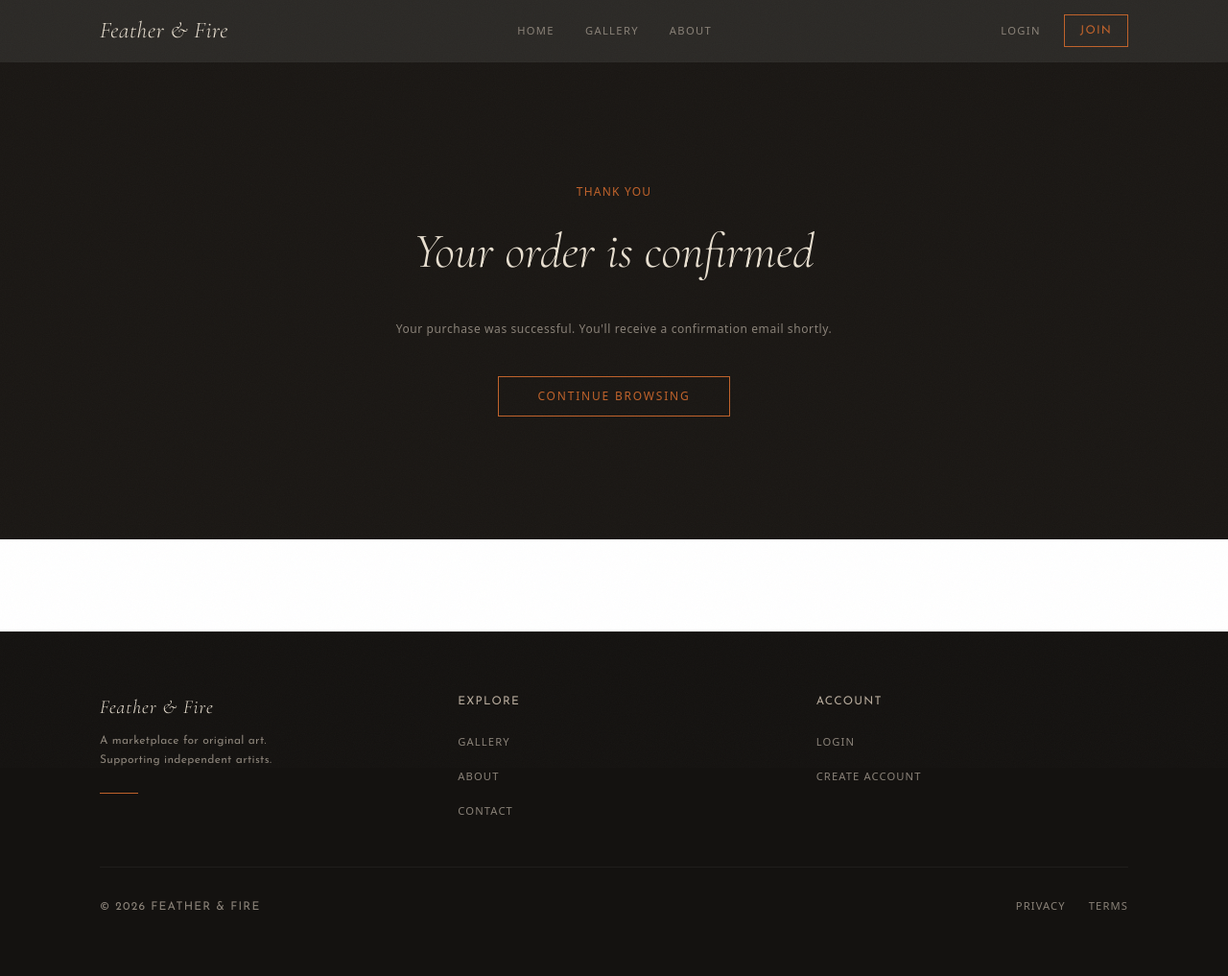
After one commit to featherandfire/featherandfire_website, a Django app: page /order/success/ in a window 1280 px wide. The commit adds this page. Shown: the whole page at 96% size. Run offline with Django 5.2, Linux system fonts and the light colour scheme; some libraries are stand-ins or nearby versions.

Commit message:
Add Stripe checkout, Order model, webhook handler, and success page

```diff
--- a/apps/marketplace/urls.py
+++ b/apps/marketplace/urls.py
@@ -7,5 +7,8 @@ urlpatterns = [
     path('about/', views.about, name='about'),
     path('apply/', views.apply, name='apply'),
     path('artwork/<int:pk>/', views.artwork_detail, name='artwork_detail'),
+    path('artwork/<int:pk>/checkout/', views.checkout, name='checkout'),
     path('artists/<int:pk>/', views.artist_shop, name='artist_shop'),
+    path('order/success/', views.order_success, name='order_success'),
+    path('webhooks/stripe/', views.stripe_webhook, name='stripe_webhook'),
 ]
--- a/apps/marketplace/views.py
+++ b/apps/marketplace/views.py
@@ -1,8 +1,14 @@
+import stripe
+from django.conf import settings
 from django.shortcuts import render, redirect, get_object_or_404
 from django.contrib import messages
-from .models import Artwork
+from django.http import HttpResponse
+from django.views.decorators.csrf import csrf_exempt
+from .models import Artwork, Order
 from .forms import SellerApplicationForm
 from apps.users.models import ArtistProfile
+
+stripe.api_key = settings.STRIPE_SECRET_KEY
 
 
 def home(request):
@@ -38,6 +44,72 @@ def about(request):
     return render(request, 'about.html')
 
 
+def checkout(request, pk):
+    artwork = get_object_or_404(Artwork, pk=pk, is_sold=False)
+    session = stripe.checkout.Session.create(
+        payment_method_types=['card'],
+        line_items=[{
+            'price_data': {
+                'currency': 'usd',
+                'unit_amount': int(artwork.price * 100),
+                'product_data': {
+                    'name': artwork.title,
+                    'description': artwork.description[:255] if artwork.description else '',
+                },
+            },
+            'quantity': 1,
+        }],
+        mode='payment',
+        success_url=request.build_absolute_uri(f'/order/success/?session_id={{CHECKOUT_SESSION_ID}}'),
+        cancel_url=request.build_absolute_uri(f'/artwork/{pk}/'),
+        metadata={'artwork_id': pk},
+    )
+    Order.objects.create(
+        artwork=artwork,
+        buyer_email='',
+        stripe_session_id=session.id,
+        amount=artwork.price,
+    )
+    return redirect(session.url, permanent=False)
+
+
+@csrf_exempt
+def stripe_webhook(request):
+    payload = request.body
+    sig_header = request.META.get('HTTP_STRIPE_SIGNATURE')
+    webhook_secret = settings.STRIPE_WEBHOOK_SECRET
+
+    try:
+        event = stripe.Webhook.construct_event(payload, sig_header, webhook_secret)
+    except (ValueError, stripe.error.SignatureVerificationError):
+        return HttpResponse(status=400)
+
+    if event['type'] == 'checkout.session.completed':
+        session = event['data']['object']
+        try:
+            order = Order.objects.get(stripe_session_id=session['id'])
+            order.paid = True
+            order.buyer_email = session.get('customer_details', {}).get('email', '')
+            order.save()
+            order.artwork.is_sold = True
+            order.artwork.save()
+        except Order.DoesNotExist:
+            pass
+
+    return HttpResponse(status=200)
+
+
+def order_success(request):
+    session_id = request.GET.get('session_id')
+    order = None
+    if session_id:
+        try:
+            order = Order.objects.get(stripe_session_id=session_id)
+        except Order.DoesNotExist:
+            pass
+    return render(request, 'order_success.html', {'order': order})
+
+
 def artwork_detail(request, pk):
     artwork = get_object_or_404(Artwork, pk=pk)
     artist_profile = getattr(artwork.artist, 'artist_profile', None)
--- a/config/settings.py
+++ b/config/settings.py
@@ -121,4 +121,8 @@ STATIC_ROOT = BASE_DIR / 'staticfiles'
 MEDIA_URL = '/media/'
 MEDIA_ROOT = BASE_DIR / 'media'
 
+STRIPE_PUBLIC_KEY = os.getenv('STRIPE_PUBLIC_KEY')
+STRIPE_SECRET_KEY = os.getenv('STRIPE_SECRET_KEY')
+STRIPE_WEBHOOK_SECRET = os.getenv('STRIPE_WEBHOOK_SECRET', '')
+
 DEFAULT_AUTO_FIELD = 'django.db.models.BigAutoField'
--- a/requirements.txt
+++ b/requirements.txt
@@ -6,3 +6,4 @@ Pillow>=9.0
 python-dotenv>=1.0
 sqlparse>=0.4
 asgiref>=3.6
+stripe>=7.0
--- /dev/null
+++ b/templates/order_success.html
@@ -0,0 +1,40 @@
+{% extends "base.html" %}
+{% block title %}Order Confirmed — Feather & Fire{% endblock %}
+{% block content %}
+
+<section class="py-32" style="background: #1a1714;">
+    <div class="max-w-2xl mx-auto px-6 lg:px-10 text-center">
+
+        <p class="text-xs uppercase tracking-widest mb-4" style="color: #C0622A;">Thank you</p>
+
+        <h1 class="font-display font-light mb-6" style="font-size: clamp(2rem, 4vw, 3.5rem); color: #e8dfd0;">
+            <em>Your order is confirmed</em>
+        </h1>
+
+        <div class="ember-line mx-auto" style="margin: 0 auto 2rem;"></div>
+
+        {% if order %}
+        <p class="text-xs leading-relaxed mb-4" style="color: #8a8278; letter-spacing: 0.05em;">
+            You purchased <span style="color: #e8dfd0;">{{ order.artwork.title }}</span>.
+        </p>
+        {% if order.buyer_email %}
+        <p class="text-xs leading-relaxed mb-10" style="color: #8a8278;">
+            A confirmation has been sent to {{ order.buyer_email }}.
+        </p>
+        {% endif %}
+        {% else %}
+        <p class="text-xs leading-relaxed mb-10" style="color: #8a8278; letter-spacing: 0.05em;">
+            Your purchase was successful. You'll receive a confirmation email shortly.
+        </p>
+        {% endif %}
+
+        <a href="{% url 'gallery' %}"
+           class="inline-block px-10 py-3 text-xs uppercase tracking-widest transition-all duration-300"
+           style="border: 1px solid #C0622A; color: #C0622A; letter-spacing: 0.15em;">
+            Continue Browsing
+        </a>
+
+    </div>
+</section>
+
+{% endblock %}
```
Also changed, not shown: apps/marketplace/admin.py (+8 -1 lines), apps/marketplace/models.py (+12 -0 lines), templates/artwork_detail.html (+5 -5 lines), apps/marketplace/migrations/0003_order.py (added).
